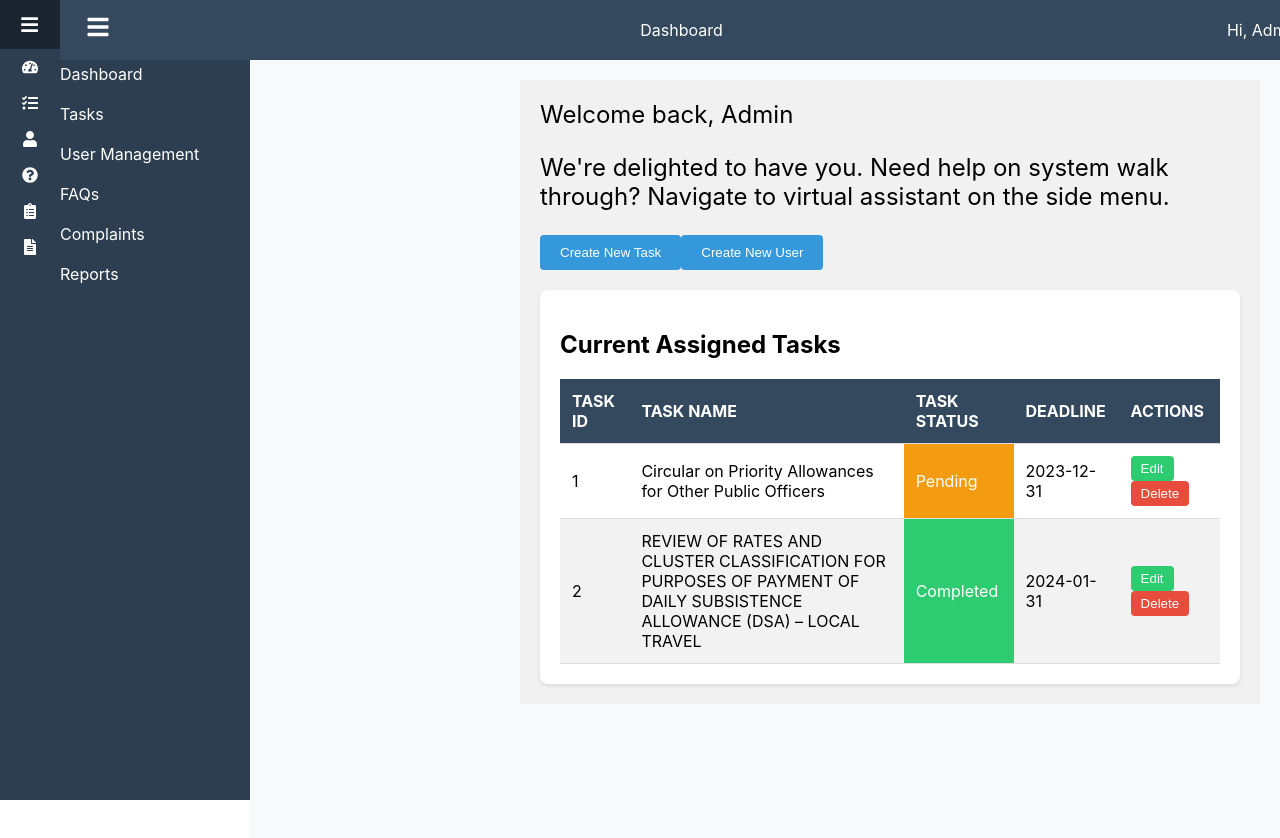
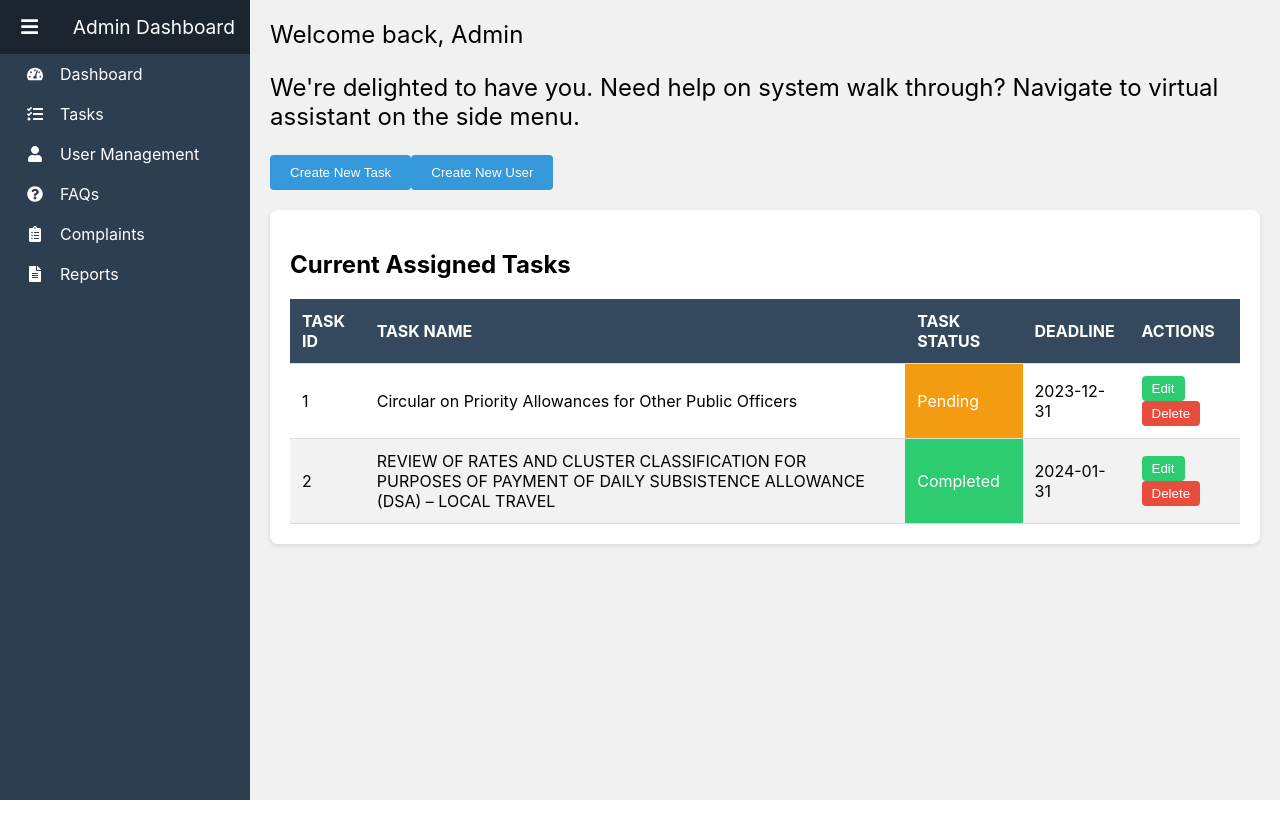
Before and after one commit to Nyandiekahh/Project-Management-using-CRM, a React (Create React App) app: page /admin-dashboard in a window 1280 px wide. Shown: the top 838 px of the page. After the commit the page ends 800 px from the top, so only its background shows below. Built offline with nearby package versions, Linux system fonts and the light colour scheme.

Commit message:
Adjusts the sidebar

```diff
--- a/src/App.js
+++ b/src/App.js
@@ -4,17 +4,22 @@ import Login from './components/Login';
 import AdminDashboard from './pages/AdminDashboard';
 import UserManagement from './pages/UserManagement';
 import ComplaintsPage from './pages/ComplaintsPage';
-import Layout from './components/Layout';
+import TaskManagementPage from './pages/TaskManagementPage';
+import OfficerDashboard from './pages/OfficerDashboard';
+// Add other imports as needed
 
 const App = () => {
   return (
     <Router>
       <Routes>
         <Route path="/" element={<Login />} />
-        <Route path="/admin-dashboard" element={<Layout><AdminDashboard /></Layout>} />
-        <Route path="/user-management" element={<Layout><UserManagement /></Layout>} />
-        <Route path="/complaints" element={<Layout><ComplaintsPage /></Layout>} />
+        <Route path="/admin-dashboard" element={<AdminDashboard />} />
+        <Route path="/user-management" element={<UserManagement />} />
+        <Route path="/complaints" element={<ComplaintsPage />} />
+        <Route path="/tasks" element={<TaskManagementPage />} />
         {/* Add other routes here */}
+        <Route path="/officer-dashboard" element={<OfficerDashboard />} />
+        {/* Add routes for FAQs and Reports if they are separate components/pages */}
       </Routes>
     </Router>
   );
--- a/src/components/Layout.js
+++ /dev/null
@@ -1,40 +0,0 @@
-import React, { useState } from 'react';
-import styled from 'styled-components';
-import Sidebar from './Sidebar';
-import TopBar from './TopBar';
-
-const LayoutContainer = styled.div`
-  display: flex;
-  min-height: 100vh;
-`;
-
-const MainContent = styled.div`
-  flex: 1;
-  margin-left: ${props => (props.isSidebarOpen ? '250px' : '60px')}; /* Adjust margin when sidebar is open/closed */
-  margin-top: 60px; /* Offset for the top bar */
-  transition: margin-left 0.3s;
-  padding: 20px;
-  background-color: #f8f9fa;
-`;
-
-const Layout = ({ children }) => {
-  const [isSidebarOpen, setIsSidebarOpen] = useState(true);
-
-  const toggleSidebar = () => {
-    setIsSidebarOpen(!isSidebarOpen);
-  };
-
-  return (
-    <LayoutContainer>
-      <Sidebar isOpen={isSidebarOpen} toggleSidebar={toggleSidebar} />
-      <div style={{ flex: 1 }}>
-        <TopBar toggleSidebar={toggleSidebar} isSidebarOpen={isSidebarOpen} user="Admin" />
-        <MainContent isSidebarOpen={isSidebarOpen}>
-          {children}
-        </MainContent>
-      </div>
-    </LayoutContainer>
-  );
-};
-
-export default Layout;
--- a/src/components/Sidebar.js
+++ b/src/components/Sidebar.js
@@ -64,7 +64,7 @@ const Sidebar = ({ isOpen, toggleSidebar }) => {
           <SidebarIcon><FaTachometerAlt /></SidebarIcon>
           <SidebarText isOpen={isOpen}>Dashboard</SidebarText>
         </SidebarLink>
-        <SidebarLink to="/pending-tasks">
+        <SidebarLink to="/tasks">
           <SidebarIcon><FaTasks /></SidebarIcon>
           <SidebarText isOpen={isOpen}>Tasks</SidebarText>
         </SidebarLink>
--- a/src/components/TaskForm.js
+++ b/src/components/TaskForm.js
@@ -86,7 +86,8 @@ const TaskForm = ({ officers, onSubmit, initialTask }) => {
 
   const handleSubmit = (e) => {
     e.preventDefault();
-    onSubmit({
+
+    const newTask = {
       id: initialTask ? initialTask.id : Date.now(),
       name: taskName,
       description,
@@ -95,7 +96,21 @@ const TaskForm = ({ officers, onSubmit, initialTask }) => {
       status,
       link,
       file,
-    });
+    };
+
+    const existingTasks = JSON.parse(localStorage.getItem('tasks')) || [];
+
+    if (initialTask) {
+      const updatedTasks = existingTasks.map(task =>
+        task.id === initialTask.id ? newTask : task
+      );
+      localStorage.setItem('tasks', JSON.stringify(updatedTasks));
+    } else {
+      existingTasks.push(newTask);
+      localStorage.setItem('tasks', JSON.stringify(existingTasks));
+    }
+
+    onSubmit(newTask);
     setTaskName('');
     setDescription('');
     setDeadline('');
--- /dev/null
+++ b/src/components/TaskList.js
@@ -0,0 +1,35 @@
+import React, { useState, useEffect } from 'react';
+
+const TaskList = () => {
+  const [tasks, setTasks] = useState([]);
+
+  useEffect(() => {
+    const fetchTasks = () => {
+      const savedTasks = JSON.parse(localStorage.getItem('tasks')) || [];
+      setTasks(savedTasks);
+    };
+    fetchTasks();
+  }, []);
+
+  const deleteTask = (id) => {
+    const updatedTasks = tasks.filter(task => task.id !== id);
+    localStorage.setItem('tasks', JSON.stringify(updatedTasks));
+    setTasks(updatedTasks);
+  };
+
+  return (
+    <div>
+      <h1>Task List</h1>
+      <ul>
+        {tasks.map(task => (
+          <li key={task.id}>
+            {task.name}
+            <button onClick={() => deleteTask(task.id)}>Delete</button>
+          </li>
+        ))}
+      </ul>
+    </div>
+  );
+};
+
+export default TaskList;
--- a/src/components/TopBar.js
+++ /dev/null
@@ -1,84 +0,0 @@
-import React from 'react';
-import styled from 'styled-components';
-import { FaBars } from 'react-icons/fa';
-
-const TopBarContainer = styled.div`
-  width: calc(100% - ${props => (props.isSidebarOpen ? '250px' : '60px')});
-  height: 60px;
-  background-color: #34495e;
-  color: white;
-  display: flex;
-  align-items: center;
-  justify-content: space-between;
-  padding: 0 20px;
-  position: fixed;
-  top: 0;
-  left: ${props => (props.isSidebarOpen ? '250px' : '60px')};
-  transition: left 0.3s, width 0.3s;
-  z-index: 1000;
-
-  @media (max-width: 768px) {
-    left: 0;
-    width: 100%;
-  }
-`;
-
-const ToggleButton = styled.button`
-  background: none;
-  border: none;
-  font-size: 1.5em;
-  cursor: pointer;
-  color: white;
-  margin-right: 20px;
-`;
-
-const UserDropdown = styled.div`
-  position: relative;
-  display: inline-block;
-
-  &:hover .dropdown-content {
-    display: block;
-  }
-`;
-
-const DropdownContent = styled.div`
-  display: none;
-  position: absolute;
-  right: 0;
-  background-color: white;
-  color: black;
-  min-width: 160px;
-  box-shadow: 0px 8px 16px 0px rgba(0,0,0,0.2);
-  z-index: 1;
-
-  a {
-    color: black;
-    padding: 12px 16px;
-    text-decoration: none;
-    display: block;
-  }
-
-  a:hover {
-    background-color: #f1f1f1;
-  }
-`;
-
-const TopBar = ({ user, toggleSidebar, isSidebarOpen }) => {
-  return (
-    <TopBarContainer isSidebarOpen={isSidebarOpen}>
-      <ToggleButton onClick={toggleSidebar}>
-        <FaBars />
-      </ToggleButton>
-      <div>Dashboard</div>
-      <UserDropdown>
-        <div>Hi, {user}</div>
-        <DropdownContent className="dropdown-content">
-          <a href="/profile">Profile</a>
-          <a href="/logout">Logout</a>
-        </DropdownContent>
-      </UserDropdown>
-    </TopBarContainer>
-  );
-};
-
-export default TopBar;
--- a/src/pages/AdminDashboard.js
+++ b/src/pages/AdminDashboard.js
@@ -1,7 +1,6 @@
 import React, { useState, useEffect } from 'react';
 import styled from 'styled-components';
 import Sidebar from '../components/Sidebar';
-import TopBar from '../components/TopBar';
 import TaskForm from '../components/TaskForm';
 import UserForm from '../components/UserForm';
 import tasksData from '../tasks.json'; // Import the JSON file
@@ -16,7 +15,8 @@ const Content = styled.div`
   flex: 1;
   padding: 20px;
   background-color: #f1f1f1;
-  margin-left: 250px;
+  margin-left: ${props => (props.isSidebarOpen ? '250px' : '60px')};
+  transition: margin-left 0.3s;
 `;
 
 const WelcomeMessage = styled.div`
@@ -144,6 +144,11 @@ const AdminDashboard = () => {
   const [showUserForm, setShowUserForm] = useState(false);
   const [editingTask, setEditingTask] = useState(null);
   const [editingUser, setEditingUser] = useState(null);
+  const [isSidebarOpen, setSidebarOpen] = useState(true);
+
+  const toggleSidebar = () => {
+    setSidebarOpen(!isSidebarOpen);
+  };
 
   const officers = [
     { id: 1, name: 'Officer 1' },
@@ -226,10 +231,8 @@ const AdminDashboard = () => {
 
   return (
     <DashboardContainer>
-      <Sidebar onCreateTaskClick={toggleTaskForm} onCreateUserClick={toggleUserForm} />
-      <div style={{ flex: 1 }}>
-        <TopBar user="Admin" />
-        <Content>
+      <Sidebar isOpen={isSidebarOpen} toggleSidebar={toggleSidebar} />
+      <Content isSidebarOpen={isSidebarOpen}>
         <WelcomeMessage>
           Welcome back, Admin
           <p>We're delighted to have you. Need help on system walk through? Navigate to virtual assistant on the side menu.</p>
@@ -291,7 +294,6 @@ const AdminDashboard = () => {
           </TaskList>
         </CurrentTasks>
       </Content>
-      </div>
     </DashboardContainer>
   );
 };
--- /dev/null
+++ b/src/pages/TaskManagementPage.js
@@ -0,0 +1,26 @@
+import React, { useState } from 'react';
+import TaskForm from '../components/TaskForm';
+import TaskList from '../components/TaskList';
+
+const TaskManagementPage = () => {
+  const officers = [
+    { id: 1, name: 'Officer 1' },
+    { id: 2, name: 'Officer 2' },
+    { id: 3, name: 'Officer 3' },
+  ];
+
+  const handleTaskSubmit = (task) => {
+    console.log('Task submitted:', task);
+    // Any additional logic after task submission can be added here
+  };
+
+  return (
+    <div>
+      <h1>Task Management</h1>
+      <TaskForm officers={officers} onSubmit={handleTaskSubmit} />
+      <TaskList />
+    </div>
+  );
+};
+
+export default TaskManagementPage;
--- a/src/pages/UserManagement.js
+++ b/src/pages/UserManagement.js
@@ -1,20 +1,15 @@
 import React, { useState, useEffect } from 'react';
 import styled from 'styled-components';
 import Sidebar from '../components/Sidebar';
-import TopBar from '../components/TopBar';
 import UserForm from '../components/UserForm';
 import usersData from '../users.json'; // Import the JSON file
 
 const Content = styled.div`
-  margin-left: 250px;
-  margin-top: 60px;
+  flex: 1;
   padding: 20px;
   background-color: #f1f1f1;
-  height: calc(100vh - 60px);
-
-  @media (max-width: 768px) {
-    margin-left: 0;
-  }
+  margin-left: ${props => (props.isSidebarOpen ? '250px' : '60px')};
+  transition: margin-left 0.3s;
 `;
 
 const WelcomeMessage = styled.div`
@@ -110,14 +105,17 @@ const UserManagement = () => {
   const [users, setUsers] = useState([]);
   const [showForm, setShowForm] = useState(false);
   const [editingUser, setEditingUser] = useState(null);
+  const [isSidebarOpen, setSidebarOpen] = useState(true);
 
-  // Load users from local storage or JSON file on mount
+  const toggleSidebar = () => {
+    setSidebarOpen(!isSidebarOpen);
+  };
+
   useEffect(() => {
     const storedUsers = JSON.parse(localStorage.getItem('users')) || usersData;
     setUsers(storedUsers);
   }, []);
 
-  // Save users to local storage
   const saveUsersToLocalStorage = (users) => {
     localStorage.setItem('users', JSON.stringify(users));
   };
@@ -158,9 +156,8 @@ const UserManagement = () => {
 
   return (
     <div>
-      <Sidebar />
-      <TopBar user="Admin" />
-      <Content>
+      <Sidebar isOpen={isSidebarOpen} toggleSidebar={toggleSidebar} />
+      <Content isSidebarOpen={isSidebarOpen}>
         <WelcomeMessage>
           User Management
           <p>Manage user accounts and permissions.</p>
```
Lines whose indentation alone changed are shown as unchanged.
